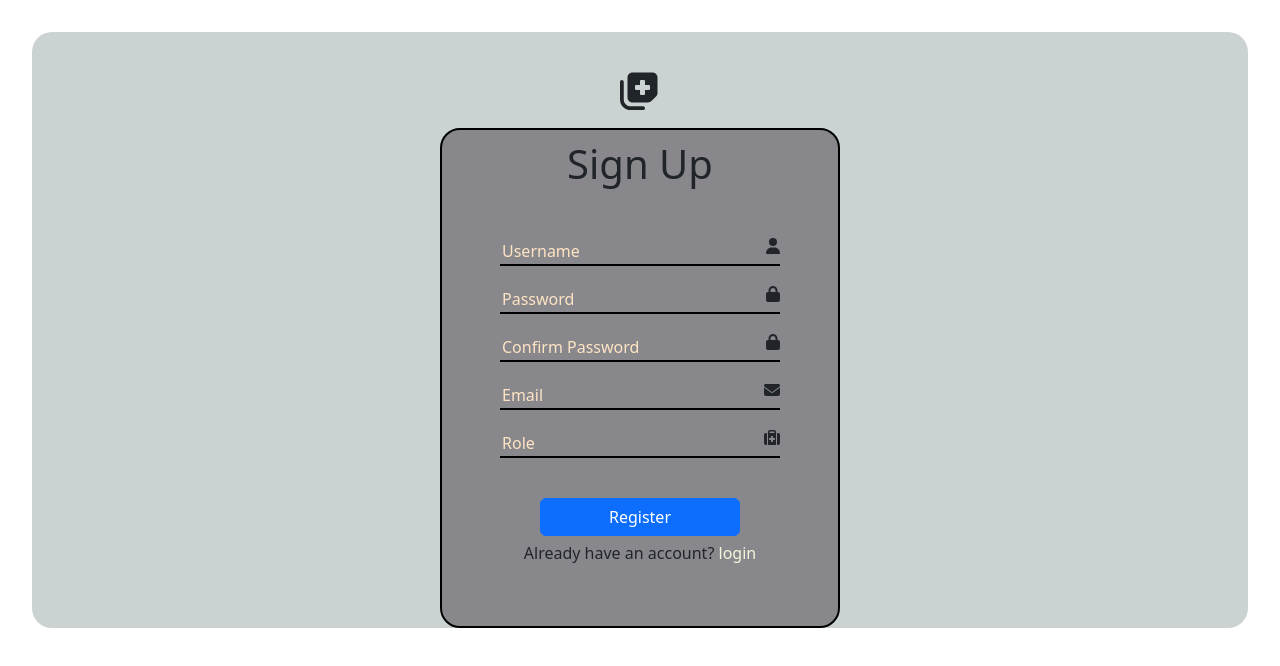
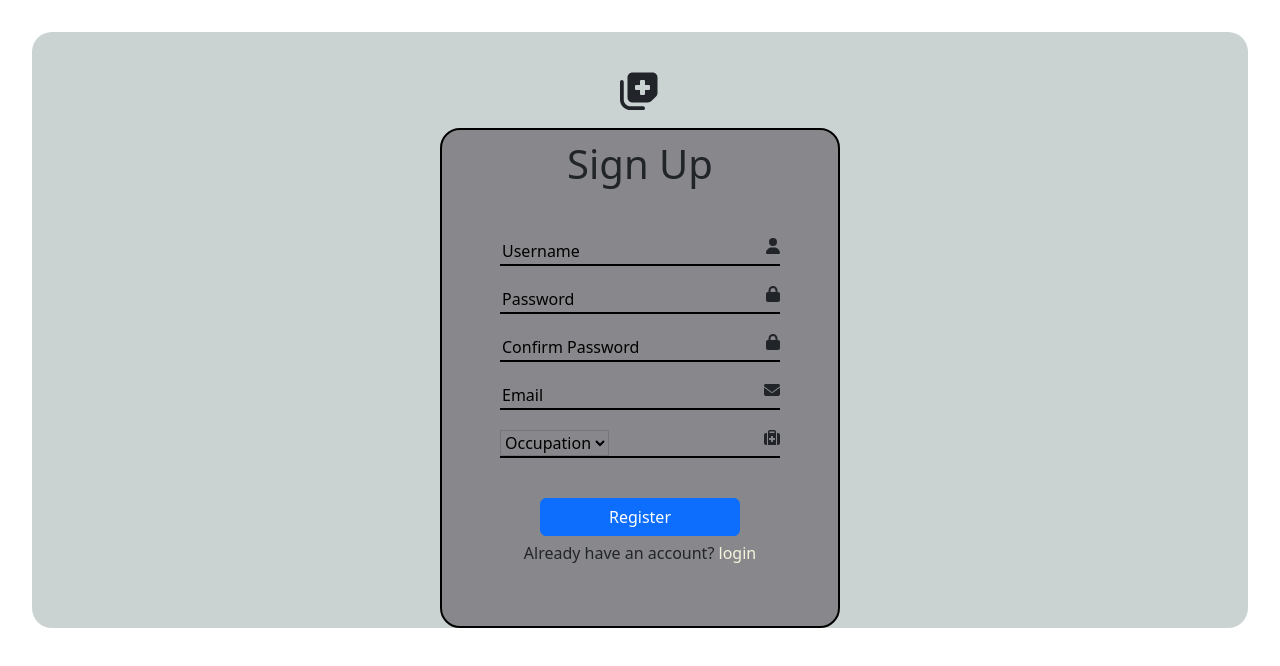
Before and after one commit to varunbalaji167/Health-monitoring, a React (Vite) app: page /signup in a window 1280 px wide. Shown: the top 666 px of the page. Built offline with nearby package versions, Linux system fonts and the light colour scheme.

Commit message:
added dropdown

```diff
--- a/src/components/Signup.css
+++ b/src/components/Signup.css
@@ -1,49 +1,52 @@
-.Container{
-    width:400px;
+.Container {
+  width: 400px;
   height: 500px;
   border: 2px solid black;
   border-radius: 20px;
   background-color: rgb(136, 136, 140);
 }
-.inputBox{
-    display:flex;
-    width:280px;
+.inputBox {
+  display: flex;
+  width: 280px;
   justify-content: space-between;
   border-bottom: 2px solid black;
   margin: 20px;
-
 }
-::placeholder{
-    color: bisque;
+::placeholder {
+  color: black;
 }
-input{
+input {
   background: transparent;
   border: none;
-        font-size:medium;
-        color: white;
+  font-size: medium;
+  color: black;
 }
-.containr{
+.containr {
   margin-top: 50px;
 }
-.btn-primary{
+.btn-primary {
   margin-top: 20px;
   width: 200px;
 }
-.existAccount{
+.existAccount {
   margin-top: 5px;
 }
 
-.linkLogin{
+.linkLogin {
   text-decoration: none;
   color: beige;
 }
 
-center{
+center {
   background-color: rgb(203, 210, 210);
   border: hidden;
   border-radius: 20px;
 }
-h1{
+h1 {
   font-size: xx-large;
   padding-top: 10px;
 }
+
+select {
+  background: transparent;
+}
--- a/src/components/Signup.jsx
+++ b/src/components/Signup.jsx
@@ -1,67 +1,137 @@
-import React from 'react'
-import './Signup.css'
-import {FontAwesomeIcon} from '@fortawesome/react-fontawesome'
-import {faEnvelope, faLock, faSuitcaseMedical, faUser,faNotesMedical} from '@fortawesome/free-solid-svg-icons'
-import { Link } from "react-router-dom"
-import { useState } from 'react'
-import Doctor from './Doctor'
-import Dataentry from './Dataentry'
-import { useNavigate } from 'react-router-dom'
+import React from "react";
+import "./Signup.css";
+import { FontAwesomeIcon } from "@fortawesome/react-fontawesome";
+import {
+  faEnvelope,
+  faLock,
+  faSuitcaseMedical,
+  faUser,
+  faNotesMedical,
+} from "@fortawesome/free-solid-svg-icons";
+import { Link } from "react-router-dom";
+import { useState } from "react";
+import Doctor from "./Doctor";
+import Dataentry from "./Dataentry";
+import { useNavigate } from "react-router-dom";
 
 const Signup = () => {
-  const [username, setUsername] = useState("")
-  const [password, setPassword] = useState("")
-  const [cpassword, setCpassword] = useState("")
-  const [email, setEmail] = useState("")
-  const [role, setRole] = useState("")
-  const navigate=useNavigate();
-  const checkpassword=()=>{
-    if(password===cpassword){
-      console.log(username,password,cpassword,email,role)
+  const [username, setUsername] = useState("");
+  const [password, setPassword] = useState("");
+  const [cpassword, setCpassword] = useState("");
+  const [email, setEmail] = useState("");
+  const [role, setRole] = useState("");
+  const navigate = useNavigate();
+  const checkpassword = () => {
+    if (password === cpassword) {
+      console.log(username, password, cpassword, email, role);
       alert("Your account got created");
-      if(role==="doctor"){
-      navigate("/doctor")}
-      if(role==="nurse"){
-        navigate("/nurse")
+      if (role === "doctor") {
+        navigate("/doctor");
       }
+      if (role === "nurse") {
+        navigate("/nurse");
       }
-    else{
-      alert("Your password and confirm password didn't match")
-      console.log(username,password,cpassword,email,role)
-
+    } else {
+      alert("Your password and confirm password didn't match");
+      console.log(username, password, cpassword, email, role);
     }
-  }
-  return (<center>
-    <div className="logo"><h1><FontAwesomeIcon icon={faNotesMedical} /></h1></div>
+  };
+  return (
+    <center>
+      <div className="logo">
+        <h1>
+          <FontAwesomeIcon icon={faNotesMedical} />
+        </h1>
+      </div>
       <div className="Container">
-      <div className="title"><h1>Sign Up</h1></div>
+        <div className="title">
+          <h1>Sign Up</h1>
+        </div>
         <div className="containr inp">
           <div className="inputBox">
-          <input type="text" placeholder="Username" name="Username" value={username}onChange={(e)=>{setUsername(e.target.value)}}></input>
+            <input
+              type="text"
+              placeholder="Username"
+              name="Username"
+              value={username}
+              onChange={(e) => {
+                setUsername(e.target.value);
+              }}
+            ></input>
             <FontAwesomeIcon icon={faUser} />
           </div>
           <div className="inputBox">
-          <input type="password" placeholder="Password" name="Password" value={password}onChange={(e)=>{setPassword(e.target.value)}}></input>
+            <input
+              type="password"
+              placeholder="Password"
+              name="Password"
+              value={password}
+              onChange={(e) => {
+                setPassword(e.target.value);
+              }}
+            ></input>
             <FontAwesomeIcon icon={faLock} />
           </div>
           <div className="inputBox">
-          <input type="password" placeholder="Confirm Password" name="cPassword" value={cpassword}onChange={(e)=>{setCpassword(e.target.value)}}></input>
+            <input
+              type="password"
+              placeholder="Confirm Password"
+              name="cPassword"
+              value={cpassword}
+              onChange={(e) => {
+                setCpassword(e.target.value);
+              }}
+            ></input>
             <FontAwesomeIcon icon={faLock} />
           </div>
           <div className="inputBox">
-          <input type="text" placeholder="Email" name="Email" value={email}onChange={(e)=>{setEmail(e.target.value)}}></input>
+            <input
+              type="text"
+              placeholder="Email"
+              name="Email"
+              value={email}
+              onChange={(e) => {
+                setEmail(e.target.value);
+              }}
+            ></input>
             <FontAwesomeIcon icon={faEnvelope} />
           </div>
           <div className="inputBox">
+            <select
+              name="Role"
+              value={role}
+              onChange={(e) => {
+                setRole(e.target.value);
+              }}
+            >
+              <option value="">Occupation</option>
+              <option value="doctor">Doctor</option>
+              <option value="nurse">Nurse</option>
+            </select>
+            <FontAwesomeIcon icon={faSuitcaseMedical} />
+          </div>
+          {/* <div className="inputBox">
           <input type="text" placeholder="Role" name="Role" value={role}onChange={(e)=>{setRole(e.target.value)}}></input>
           <FontAwesomeIcon icon={faSuitcaseMedical} />
-        </div>
-        <button className="btn btn-primary" type="button" onClick={checkpassword}>Register</button>
-        <p className='existAccount'>Already have an account? <Link to='/login' className='linkLogin'>login</Link></p>
+        </div> */}
+
+          <button
+            className="btn btn-primary"
+            type="button"
+            onClick={checkpassword}
+          >
+            Register
+          </button>
+          <p className="existAccount">
+            Already have an account?{" "}
+            <Link to="/login" className="linkLogin">
+              login
+            </Link>
+          </p>
         </div>
       </div>
     </center>
-  )
-}
+  );
+};
 
-export default Signup
+export default Signup;
```
Lines whose indentation alone changed are shown as unchanged.
